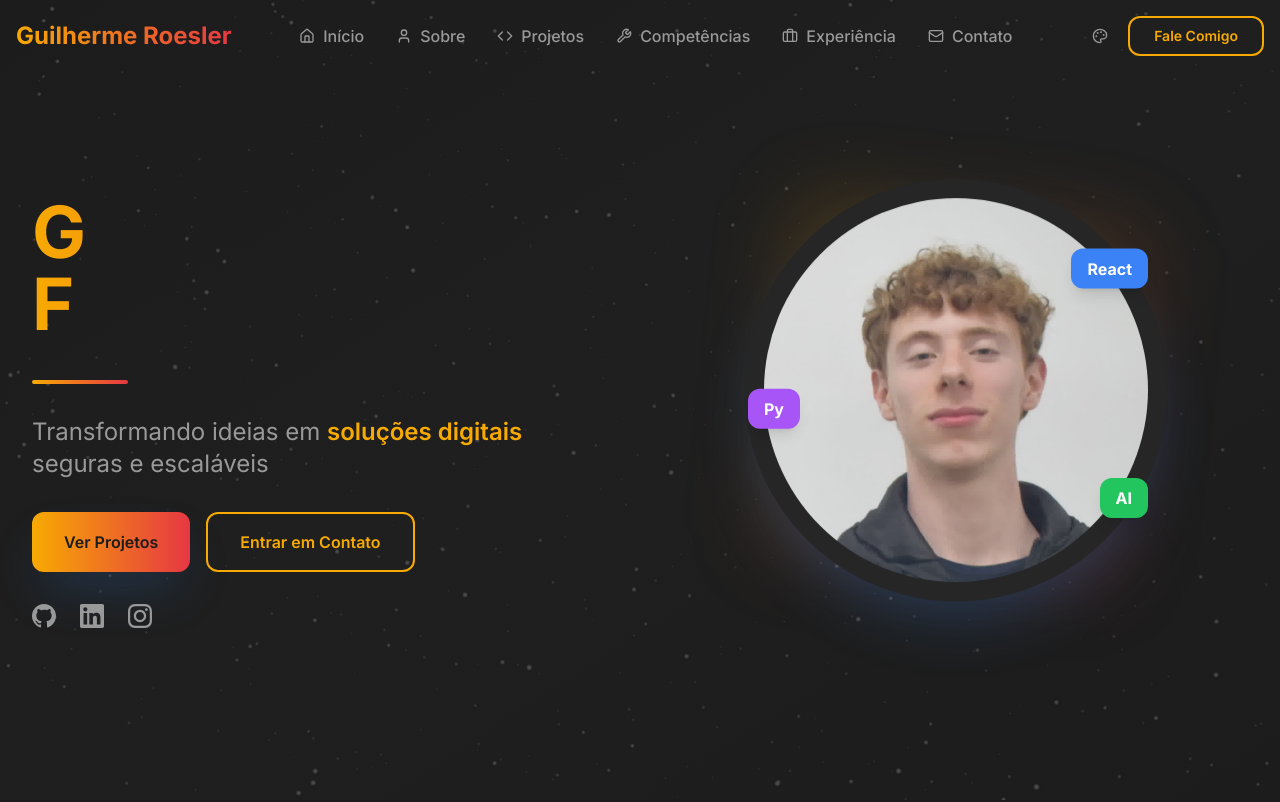
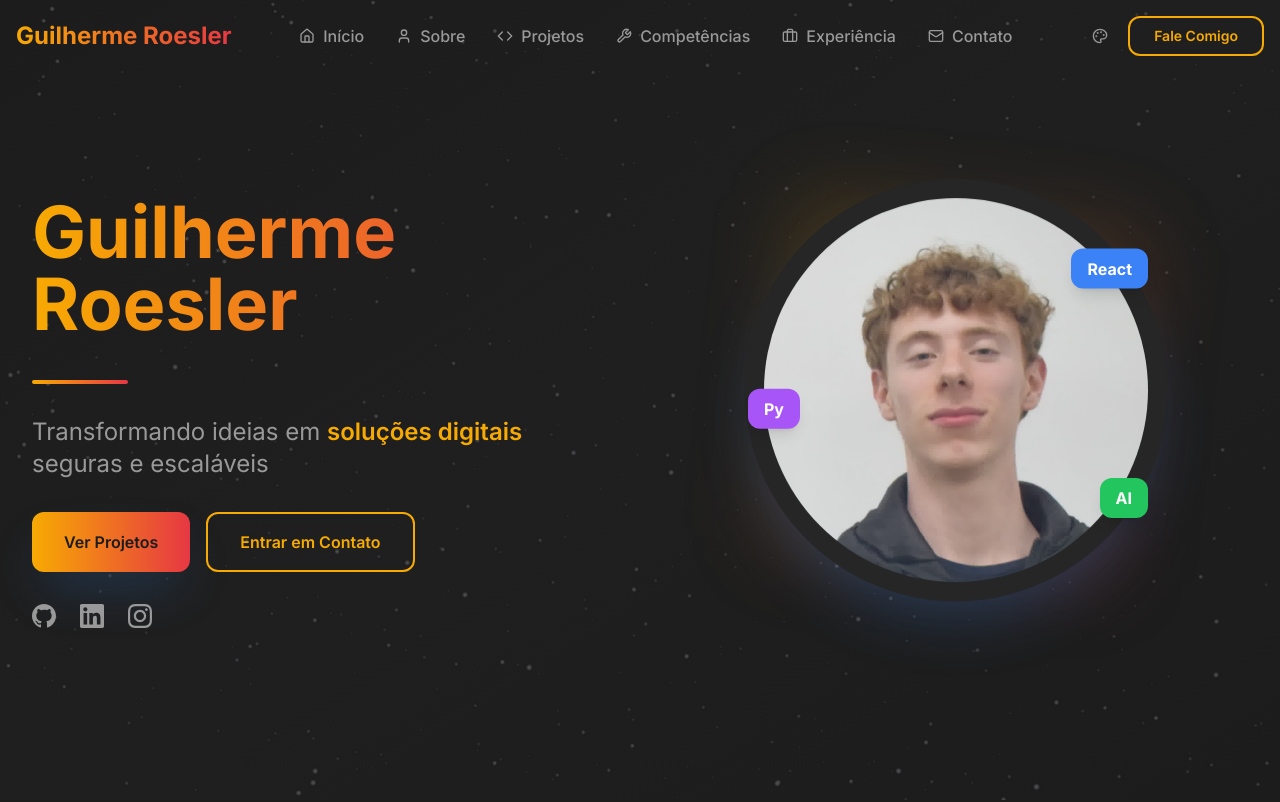
Before and after one commit to GuilhermeRoesler/Code-By-Gui, a React (Vite) app: page / in a window 1280 px wide. Shown: the top 802 px of the page. Built offline with nearby package versions, Linux system fonts and the light colour scheme.

Commit message:
[dyad] Fixing critical crash by removing faulty animation component - wrote 1 file(s), deleted 1 file(s)

```diff
--- a/src/components/Hero.tsx
+++ b/src/components/Hero.tsx
@@ -1,5 +1,4 @@
 import heroProfile from '@/assets/hero-profile.jpg';
-import TypingAnimation from './TypingAnimation';
 
 const Hero = () => {
   const scrollToProjects = () => {
@@ -16,16 +15,8 @@ const Hero = () => {
           <div className="space-y-8 fade-in">
             <div className="space-y-4">
               <h1 className="text-5xl lg:text-7xl font-bold leading-tight h-[9.5rem] lg:h-[12rem] flex flex-col justify-center slide-top visible" style={{ animationDelay: '2s' }}>
-                <TypingAnimation
-                  texts={["Desenvolvedor", "Guilherme"]}
-                  startDeleting={true}
-                  className="gradient-text"
-                />
-                <TypingAnimation
-                  texts={["Full-Stack & AI", "Roesler"]}
-                  startDeleting={true}
-                  className="gradient-text"
-                />
+                <span className="gradient-text">Guilherme</span>
+                <span className="gradient-text">Roesler</span>
               </h1>
               <div className="w-24 h-1 bg-gradient-to-r from-primary to-accent rounded-full"></div>
             </div>
--- a/src/components/TypingAnimation.tsx
+++ /dev/null
@@ -1,66 +0,0 @@
-import { useState, useEffect } from 'react';
-
-interface TypingAnimationProps {
-  texts: string[];
-  className?: string;
-  startDeleting?: boolean;
-  typingSpeed?: number;
-  deletingSpeed?: number;
-  pauseDuration?: number;
-}
-
-const TypingAnimation = ({
-  texts,
-  className,
-  startDeleting = false,
-  typingSpeed = 100,
-  deletingSpeed = 50,
-  pauseDuration = 5000,
-}: TypingAnimationProps) => {
-  const [text, setText] = useState(startDeleting ? texts[0] : '');
-  const [isDeleting, setIsDeleting] = useState(startDeleting);
-  const [loopNum, setLoopNum] = useState(0);
-  const [delta, setDelta] = useState(startDeleting ? deletingSpeed : typingSpeed);
-
-  useEffect(() => {
-    const tick = () => {
-      const i = loopNum % texts.length;
-      const fullText = texts[i];
-      const updatedText = isDeleting
-        ? fullText.substring(0, text.length - 1)
-        : fullText.substring(0, text.length + 1);
-
-      setText(updatedText);
-
-      if (isDeleting) {
-        setDelta(deletingSpeed);
-      }
-
-      if (!isDeleting && updatedText === fullText) {
-        setIsDeleting(true);
-        setDelta(pauseDuration);
-      } else if (isDeleting && updatedText === '') {
-        setIsDeleting(false);
-        setLoopNum(loopNum + 1);
-        setDelta(typingSpeed);
-      }
-    };
-
-    const ticker = setTimeout(() => {
-      tick();
-    }, delta);
-
-    return () => {
-      clearTimeout(ticker);
-    };
-  }, [text, delta]);
-
-  return (
-    <span className={className}>
-      {text}
-      <span className="typing-cursor"></span>
-    </span>
-  );
-};
-
-export default TypingAnimation;
```
